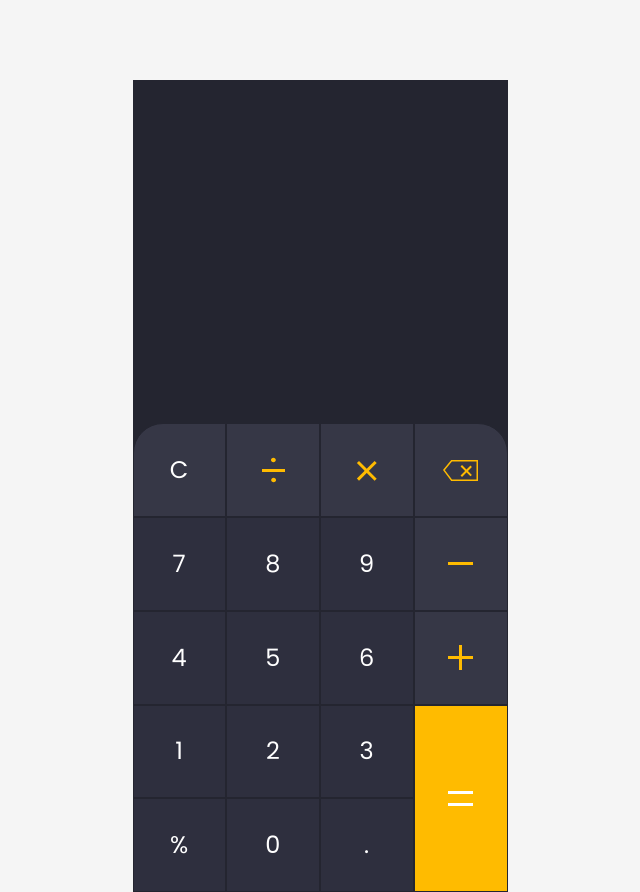
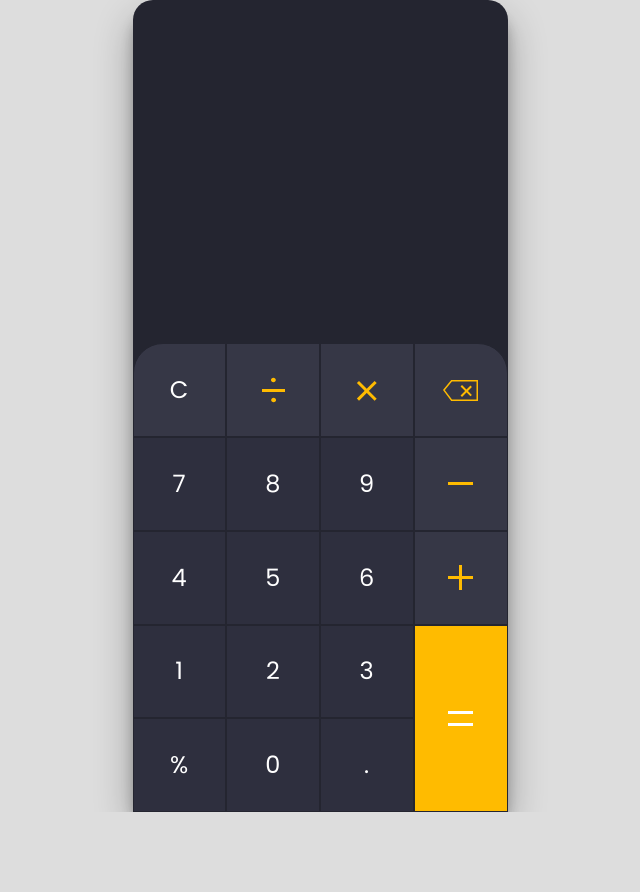
Before and after one commit to bytheseaside/sum-it-app, a React (Vite) app: page / in a window 1280 px wide. Shown: the whole page, without its empty margins (320-960 px from the left). After the commit the page ends 812 px from the top, so only its background shows below. Built offline with nearby package versions, Linux system fonts and the light colour scheme.

Commit message:
modify background styles

```diff
--- a/src/App.tsx
+++ b/src/App.tsx
@@ -1,8 +1,18 @@
 import Calculator from './components/Calculator'
+import Box from '@mui/material/Box'
 
 function App() {
   return (
-    <Calculator />
+    <Box
+      sx={{
+        display: 'flex',
+        justifyContent: 'center',
+        alignItems: 'center',
+        minHeight: '100vh',
+      }}
+    >
+      <Calculator />
+    </Box>
   )
 }
 
--- a/src/components/Calculator.tsx
+++ b/src/components/Calculator.tsx
@@ -102,12 +102,12 @@ const Calculator: React.FC = () => {
         backgroundColor: '#242530',
         width: '100%',
         maxWidth: 375,
-        height: '812px',
+        height: 812,
         display: 'flex',
         flexDirection: 'column',
         justifyContent: 'flex-end',
-        mx: 'auto',
-        mt: 10,
+        boxShadow: 'rgba(0, 0, 0, 0.3) 0px 19px 38px, rgba(0, 0, 0, 0.22) 0px 15px 12px',
+        borderRadius: 5,
       }}
       onKeyDown={handleKeyDown}
     >
--- a/src/index.css
+++ b/src/index.css
@@ -7,5 +7,5 @@
 }
 
 body {
-  background-color: #f5f5f5;
+  background-color: #DDD;
 }
```
